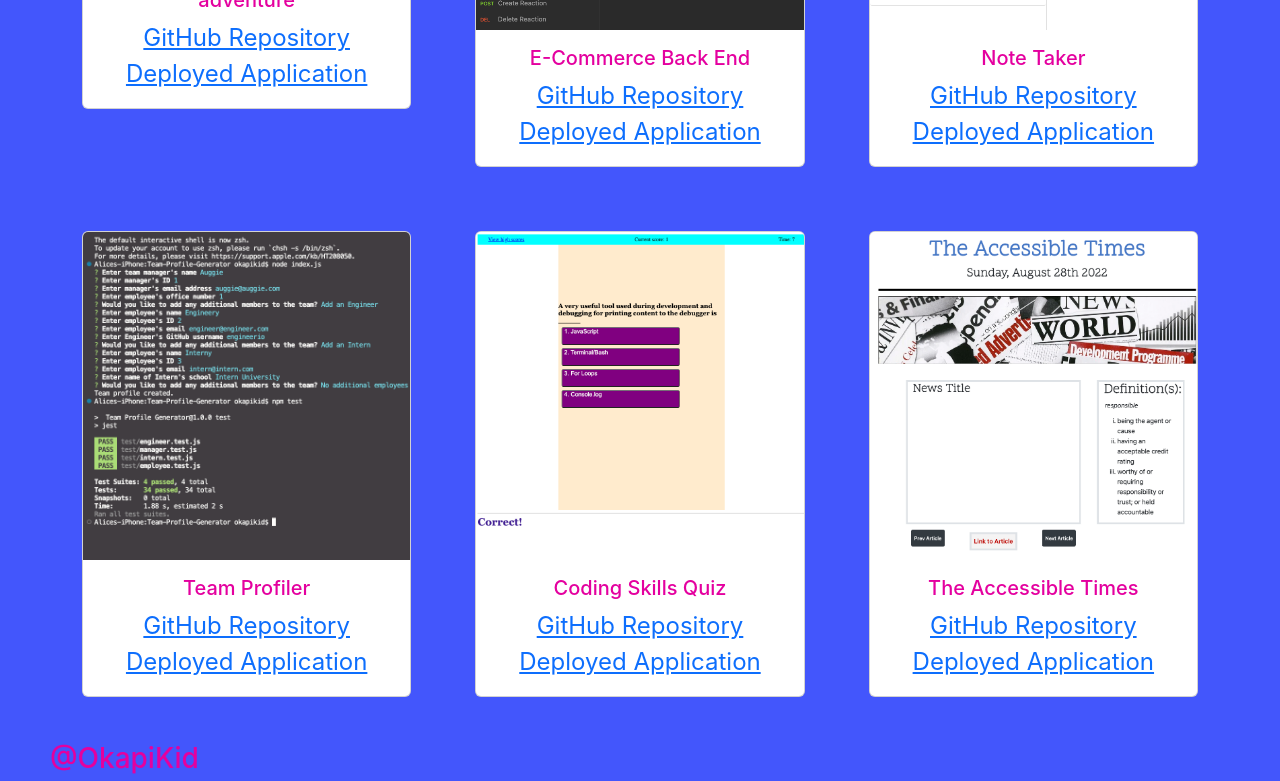
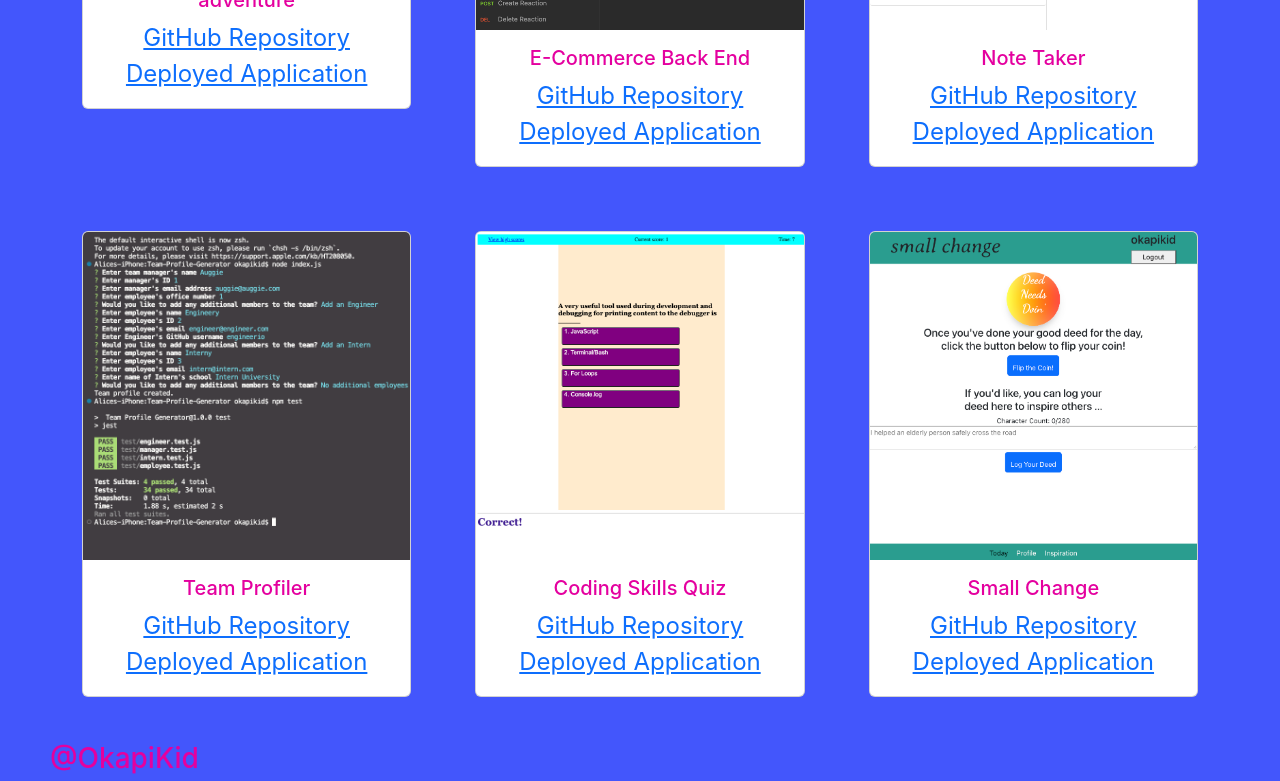
Before and after one commit to Okapikid/My-React-Portfolio, a React (Create React App) app: page /projects in a window 1280 px wide. Shown: the part 650-1431 px from the top of the page. Built offline with nearby package versions, Linux system fonts and the light colour scheme.

Commit message:
projects updated to include Small Change

```diff
--- a/src/pages/Projects.js
+++ b/src/pages/Projects.js
@@ -5,7 +5,7 @@ import rerun from "../Images/rerun.png";
 import ecomm from "../Images/ecomm.png";
 import noteTaker from "../Images/noteTaker.png";
 import teamProfiler from "../Images/teamProfiler.png";
-import accessibleTimes from "../Images/accessibleTimes.png";
+import smallChange from "../Images/smallChange.png";
 import quiz from "../Images/quiz.png";
 
 const rerunGH = "https://github.com/Ashley1Thompson/rerun-game";
@@ -23,6 +23,8 @@ const accessibleTimesDeploy =
   "https://chromodyne.github.io/the_accessible_times/";
 const quizGH = "https://github.com/Okapikid/Coding-Quiz/";
 const quizDeploy = "https://okapikid.github.io/Coding-Quiz/";
+const smallChangeGH = "https://github.com/Ashley1Thompson/small-change";
+const smallChangeDeploy = "";
 
 const Projects = () => {
   const ProjectCards = [
@@ -63,9 +65,9 @@ const Projects = () => {
     },
     {
       id: 6,
-      name: "The Accessible Times",
-      image: accessibleTimes,
-      gitHub: accessibleTimesGH,
+      name: "Small Change",
+      image: smallChange,
+      gitHub: smallChangeGH,
       deploy: accessibleTimesDeploy,
     },
   ];
```
Also changed, not shown: src/Images/smallChange.png (added).
